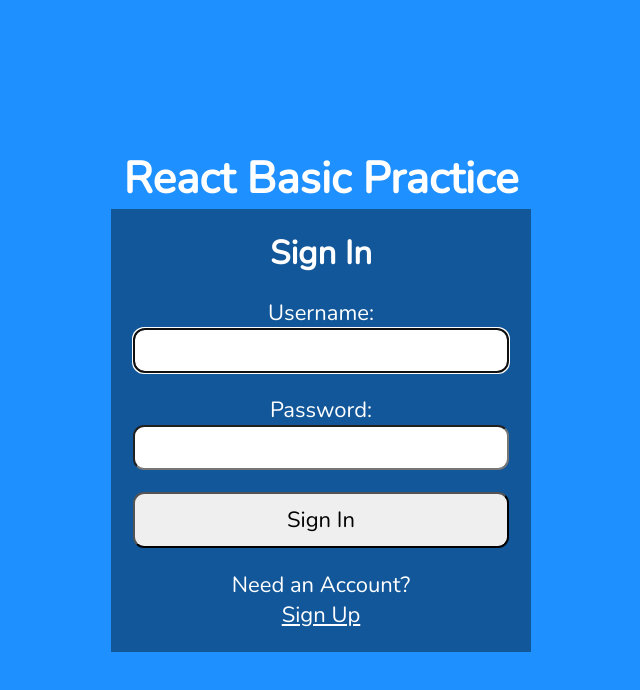
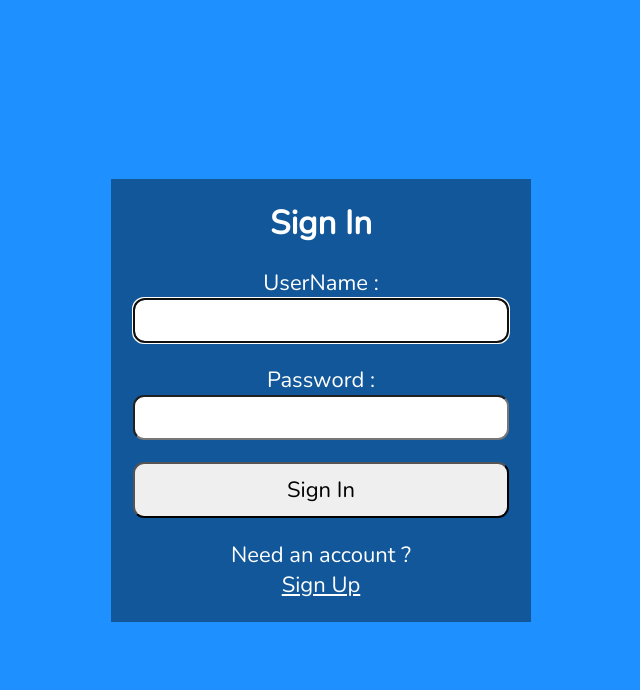
Before and after one commit to anshultamrakar/React_practice101, a React (Create React App) app in the folder react-practice-basics/: page / in a window 1280 px wide. Shown: the top 690 px of the page, without its empty margins (319-959 px from the left). Built offline with nearby package versions, Linux system fonts and the light colour scheme.

Commit message:
login form added

```diff
--- a/react-practice-basics/src/App.js
+++ b/react-practice-basics/src/App.js
@@ -1,5 +1,5 @@
 import './App.css';
-import Header from './Header';
+// import Header from './Header';
 // import SignUp from './SignUp';
 // import PasswordMatcher from './PasswordMatcher';
 // import Counter from './Counter';
@@ -21,7 +21,7 @@ import Login from './Login';
 function App() {
   return (
     <div className="App">
-    <Header/>
+    {/* <Header/> */}
     {/* <SignUp/> */}
     {/* <PasswordMatcher/> */}
     {/* <Counter/> */}
--- a/react-practice-basics/src/Login.js
+++ b/react-practice-basics/src/Login.js
@@ -1,78 +1,61 @@
+
 import {useState, useEffect, useRef } from 'react'
 
-
-
 const Login = () => {
-    const userRef = useRef();
-    const errRef = useRef();
-    const [user , setUser] = useState("")
-    const [pwd , setPwd] = useState("")
-    const [errMsg, setErrMsg] = useState('');
+     const userRef = useRef()
+     const errRef = useRef()
+    const [user , setUser] = useState('')
+    const [pwd , setPwd] = useState('')
+    const [errMsg, setErrMsg] = useState('')
     const [success , setSuccess] = useState(false)
 
-    useEffect(() => {
-        userRef.current.focus();
+    useEffect(()=> {
+       userRef.current.focus()
     },[])
 
-
-    useEffect(() => {
-        setErrMsg('')
-    },[user , pwd])
+    useEffect(()=> {
+        setErrMsg("")
+    },[user, pwd])
 
 
     const handleSubmit = async(e) => {
         e.preventDefault()
-
-        setSuccess(true)
     }
 
     return (
-        <>
-        {success ? (
         <section>
-                <h1>You are logged in!</h1>
-                <br />
-                <p>
-                    <a href="#">Go to Home</a>
-                </p>
-            </section>
-        ) : (
-            <section>
-                <p ref={errRef} className={errMsg ? "errmsg" : "offscreen"} aria-live="assertive">{errMsg}</p>
-                <h1>Sign In</h1>
-                <form onSubmit={handleSubmit}>
-                    <label htmlFor="username">Username:</label>
+         <p ref = {errRef} className= {errMsg ? "errMsg" : "offScreen"} arial-live = "assertive">{errMsg}</p>
+         <h1> Sign In</h1>
+         <form  onSubmit = {handleSubmit}>
+            <label htmlFor='username'> UserName :</label>
             <input
-                        type="text"
-                        id="username"
-                        ref={userRef}
-                        autoComplete="off"
-                        onChange={(e) => setUser(e.target.value)}
-                        value={user}
+            type = "text"
+            id = "username"
+            autoComplete='off'
+            ref = {userRef}
+            value = {user}
+            onChange = {(e) => setUser(e.target.value)}
             required
             />
-
-                    <label htmlFor="password">Password:</label>
+             <label  htmlFor='password'> Password :</label>
             <input
-                        type="password"
-                        id="password"
-                        onChange={(e) => setPwd(e.target.value)}
-                        value={pwd}
-                        required
+            type = "password"
+            id = "password"
+            value = {pwd}
+            onChange = {(e) => setPwd(e.target.value)}
             />
-                    <button>Sign In</button>
+            <button>Sign In </button>
          </form>
           <p>
-                    Need an Account?<br />
+              Need an account ? <br/>
               <span className="line">
                             {/*put router link here*/}
                             <a href="#">Sign Up</a>
             </span>
           </p>
         </section>
-        )}
-    </>
     )
 }
 
+
 export default Login
```
Also changed, not shown: react-practice-basics/src/Context/AuthProvider.js (added, +14 -0 lines). Lines whose indentation alone changed are shown as unchanged.
